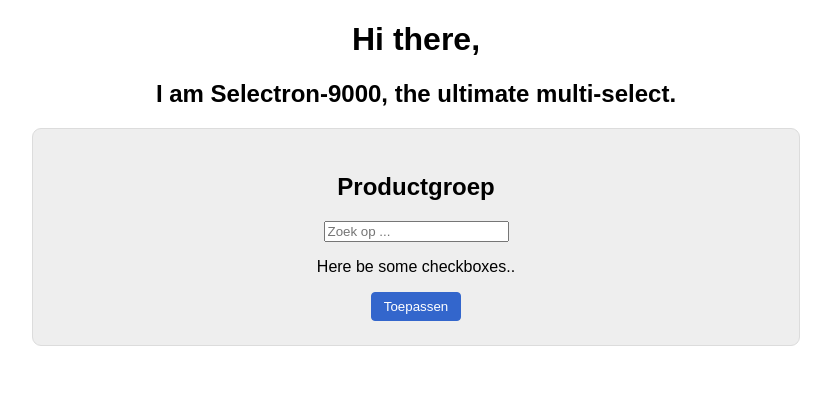
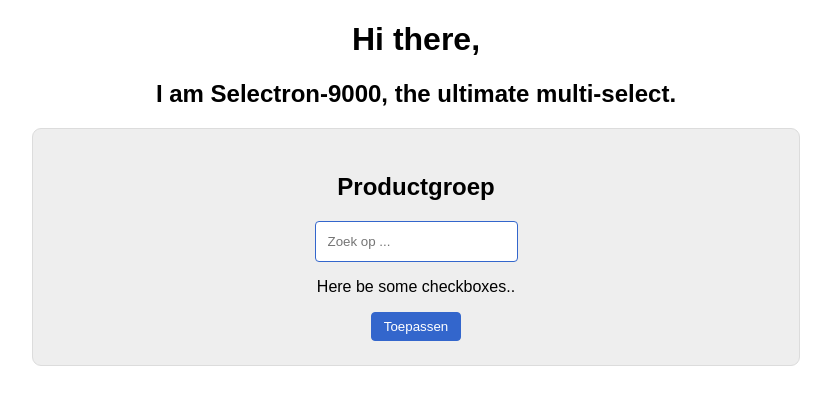
Before and after one commit to xblackbytesx/selectron-9000, a React (Create React App) app: page / in a window 1280 px wide. Shown: the top 404 px of the page, without its empty margins (224-1055 px from the left). Built offline with nearby package versions, Linux system fonts and the light colour scheme.

Commit message:
Added a little more styling structure.

```diff
--- a/package.json
+++ b/package.json
@@ -4,6 +4,7 @@
   "private": true,
   "dependencies": {
     "node-sass-chokidar": "^1.3.0",
+    "npm-run-all": "^4.1.3",
     "react": "^16.4.0",
     "react-dom": "^16.4.0",
     "react-scripts": "1.1.4"
--- a/src/App.scss
+++ b/src/App.scss
@@ -1,3 +1,5 @@
+@import "settings";
+
 .App {
   text-align: center;
 }
--- /dev/null
+++ b/src/_settings.scss
@@ -0,0 +1,2 @@
+$gutter: 24px;
+$gutter-half: ($gutter / 2);
--- a/src/components/button/button.scss
+++ b/src/components/button/button.scss
@@ -1,3 +1,5 @@
+@import "../../settings";
+
 $button-primary-bg-color: #36C;
 $button-primary-color: #FFF;
 
@@ -11,6 +13,6 @@ $button-primary-color: #FFF;
     color: $button-primary-color;
     border: 1px solid $button-primary-bg-color;
     border-radius: 4px;
-    padding: 6px 12px;
+    padding: ($gutter-half / 2) $gutter-half;
   }
 }
--- a/src/components/search-box/search-box.js
+++ b/src/components/search-box/search-box.js
@@ -1,7 +1,8 @@
 import React from 'react';
+import './searchbox.css';
 
 const SearchBox = (props) => (
-  <input type="search" placeholder={props.placeholder} />
+  <input className="searchbox" type="search" placeholder={props.placeholder} />
 )
 
 export default SearchBox;
--- /dev/null
+++ b/src/components/search-box/searchbox.scss
@@ -0,0 +1,8 @@
+@import "../../settings";
+
+.searchbox {
+  background-color: #FFF;
+  border: 1px solid #36C;
+  padding: $gutter-half;
+  border-radius: 4px;
+}
```
Also changed, not shown: src/components/result-list/result-list.js (line endings or trailing spaces).
